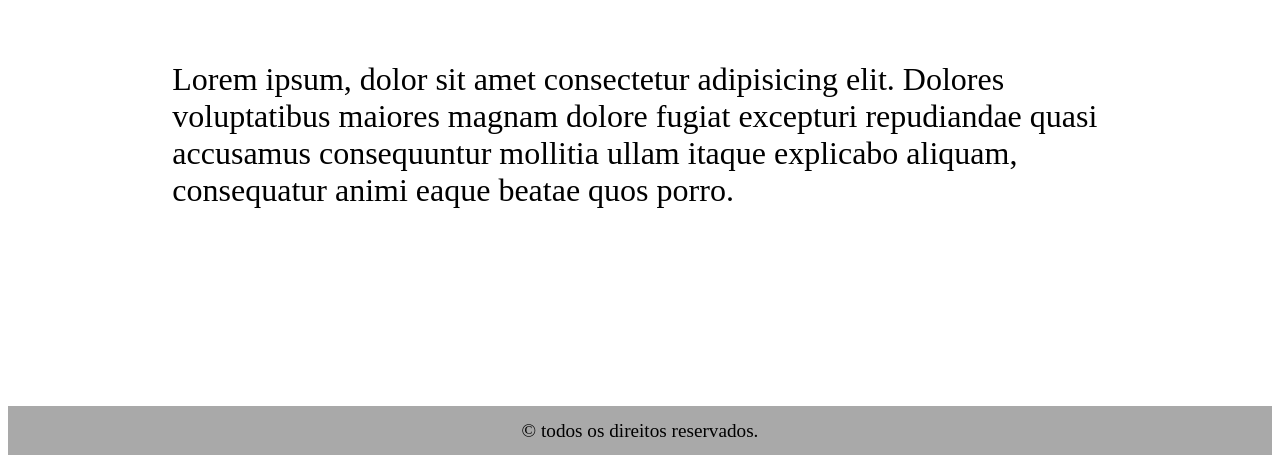
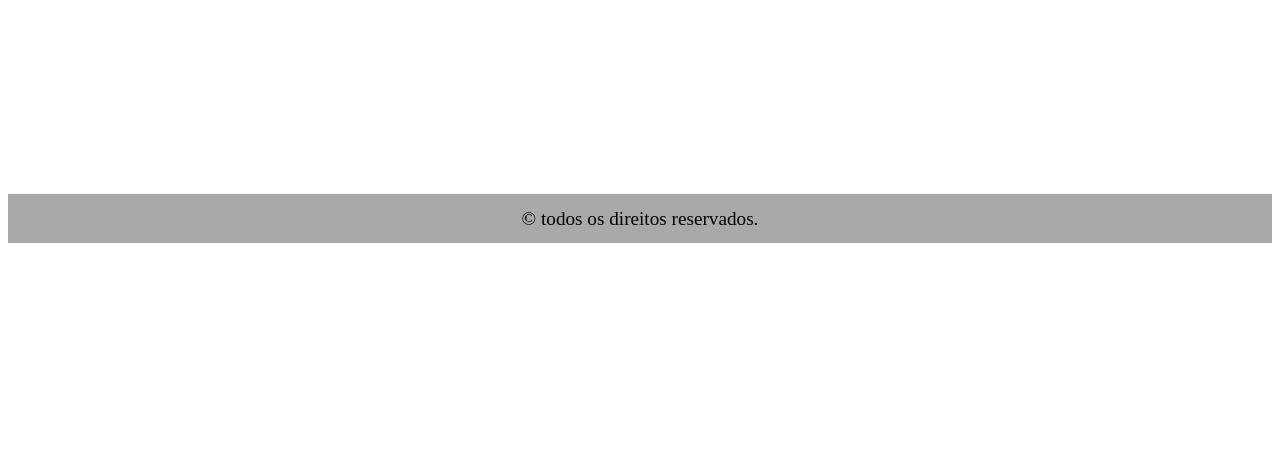
Before and after one commit to Vennom-Programer/TCC2.0, a plain HTML site: page index.html in a window 1280 px wide. Shown: the part 478-941 px from the top of the page. After the commit the page ends 800 px from the top, so only its background shows below. Drawn offline with Linux system fonts and the light colour scheme.

Commit message:
remoção da lorem

```diff
--- a/index.html
+++ b/index.html
@@ -21,7 +21,6 @@
         <p class="item3">
             Arquivos educacionais
         </p>
-        <p>Lorem ipsum, dolor sit amet consectetur adipisicing elit. Dolores voluptatibus maiores magnam dolore fugiat excepturi repudiandae quasi accusamus consequuntur mollitia ullam itaque explicabo aliquam, consequatur animi eaque beatae quos porro.</p>
     </section>
     <footer>&copy todos os direitos reservados.</footer>
 </body>
```
